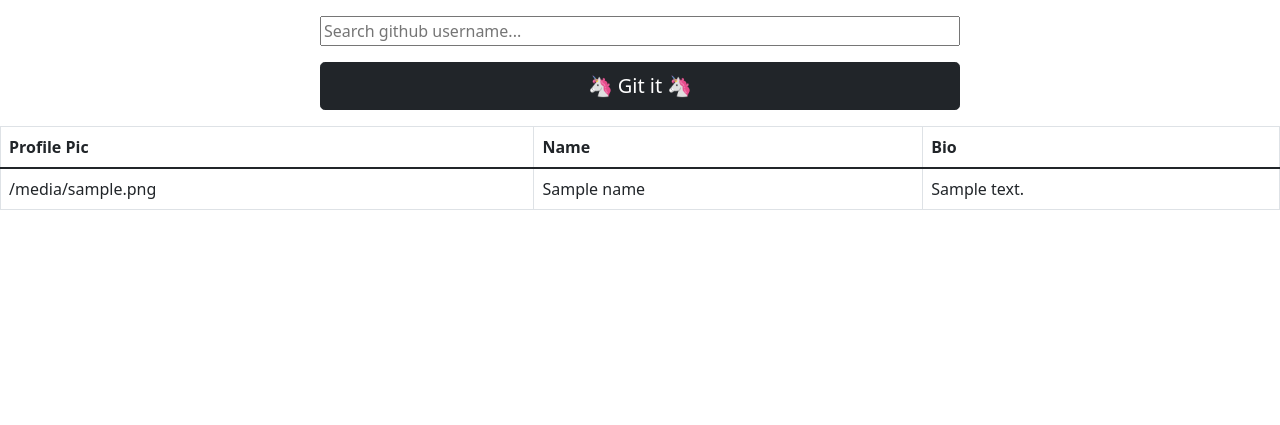
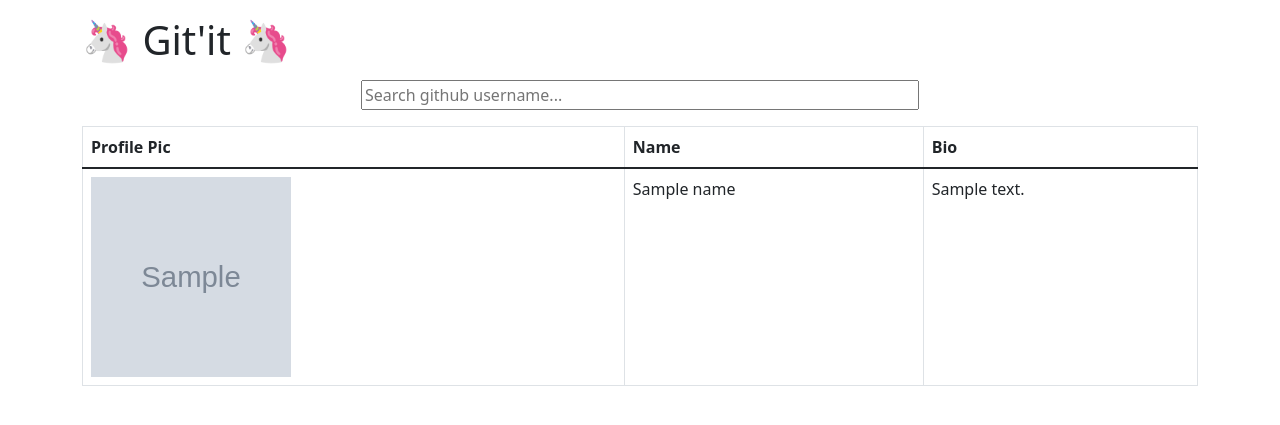
Before and after one commit to S-Hightower/Github-API-Practice, a Flask app: template templates/index.html in a window 1280 px wide. Shown: the top 425 px of the page. Run offline with Flask 2, Linux system fonts and the light colour scheme; the template is opened without the code that fills it: most values are stand-ins (such as "Sample title", 1, 10 or a date in 2020); grey boxes marked "Sample" are stand-in pictures.

Commit message:
practice completed

```diff
--- a/templates/index.html
+++ b/templates/index.html
@@ -8,16 +8,15 @@
     <title>Getting Github Practice</title>
 </head>
 <body>
+    <div class="container-sm mt-3 mb-5">
         <div>
+            <h1>🦄 Git'it 🦄</h1>
+        </div>
         <form method="POST">
             <div class="form-group">
                 <input class="d-grid gap-2 col-6 mx-auto mt-3" type="text" name="login" placeholder="Search github username..." aria-label="Search">
             </div>
-            <div class="d-grid gap-2 col-6 mx-auto mt-3 form-group">
-                <button type="button" class="btn btn-dark btn-lg">🦄 Git it 🦄</button>
-            </div>
         </form>
-    </div>
         <table class=" table table-bordered mt-3">
             <thead>
                 <tr>
@@ -28,11 +27,12 @@
             </thead>
             <tbody>
                 <tr>
-                <td>{{ avatar_url }}</td>
+                    <td><img src="{{ avatar_url }}" width="200" height="200"/></td>
                     <td>{{ name }}</td>
                     <td>{{ bio }}</td>
                 </tr>
             </tbody>
         </table>
+    </div>
 </body>
 </html>
```
Lines whose indentation alone changed are shown as unchanged.
